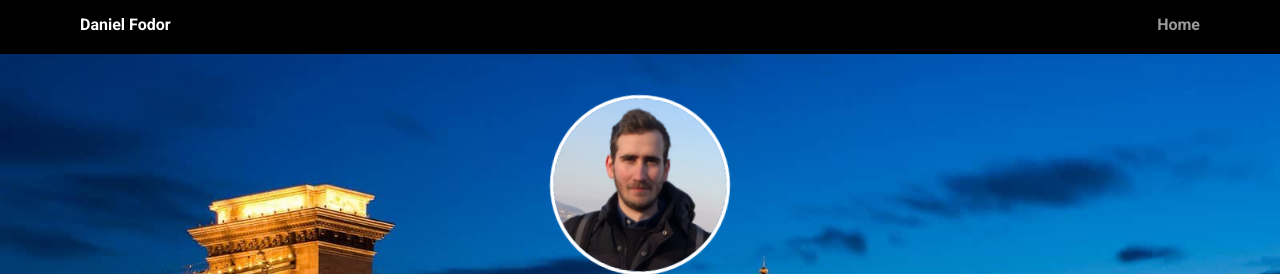
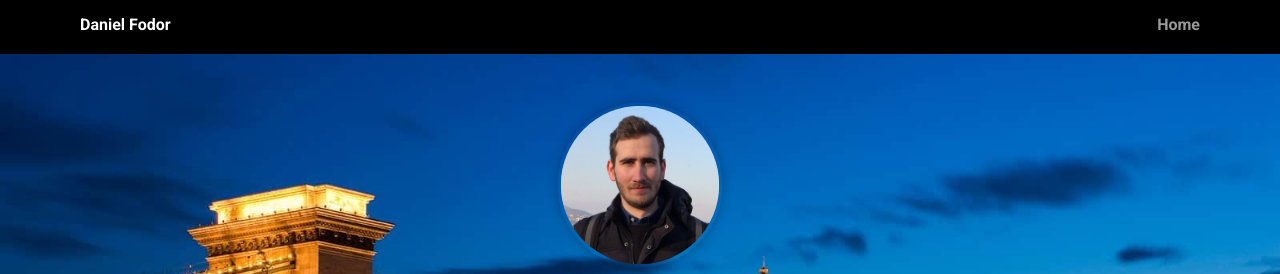
Before and after one commit to daniel-fodor/treehouse-frontend-techdegree, a plain HTML site: page index.html in a window 1280 px wide. In both pictures the pointer is over the picture 640 px from the left and 185 px from the top of the page. Shown: the top 274 px of the page. Drawn offline with Linux system fonts and the light colour scheme; a web font is replaced by a local one.

Commit message:
add changes

```diff
--- a/styles.css
+++ b/styles.css
@@ -74,7 +74,9 @@ header .profile-image {
   transition: all .5s;
 }
 header .profile-image:hover {
-  transform: scale(1.2) rotate(5deg);
+  transform: scale(1.1);
+  border: 3px solid transparent;
+  box-shadow: 0 0 10px rgba(0, 0, 0, 0.25);
 }
 .tag {
   background-color: #efefef;
```
Also changed, not shown: 1 other file.
